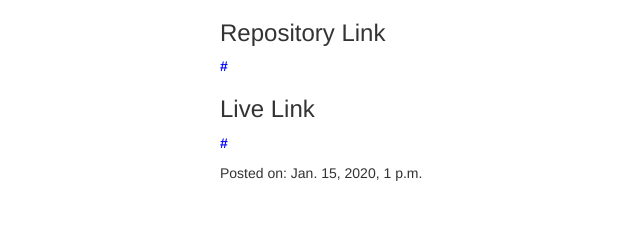
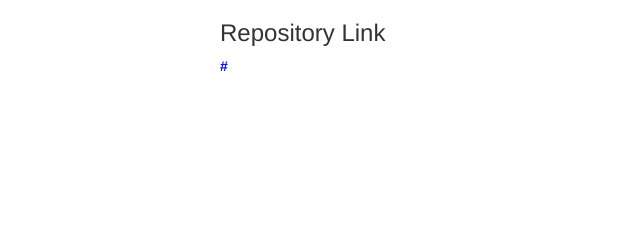
Before and after one commit to ngetichnicholas/Portfolio-Django, a Django app: page /project/1 in a window 1280 px wide. Shown: the part 197-437 px from the top of the page, without its empty margins (45-685 px from the left). Run offline with Django 3.2, Linux system fonts and the light colour scheme; tables that the repository leaves empty hold one stand-in row (values such as "Sample post"); some libraries are stand-ins or nearby versions.

Commit message:
Deployment

```diff
--- a/projects/templates/project.html
+++ b/projects/templates/project.html
@@ -15,9 +15,6 @@
       <img src="{{project.project_image.url}}" class="img-responsive" alt="Image">
       <h3>Repository Link</h3>
       <P><a href="{{project.repo_link}}">{{project.repo_link}}</a></P>
-      <h3>Live Link</h3>
-      <P><a href="{{project.live_link}}">{{project.live_link}}</a></P>
-      <p>Posted on: {{ project.published_on}}</p>
     </div>
     <div class="col-md-2"></div>
   </div>
```
